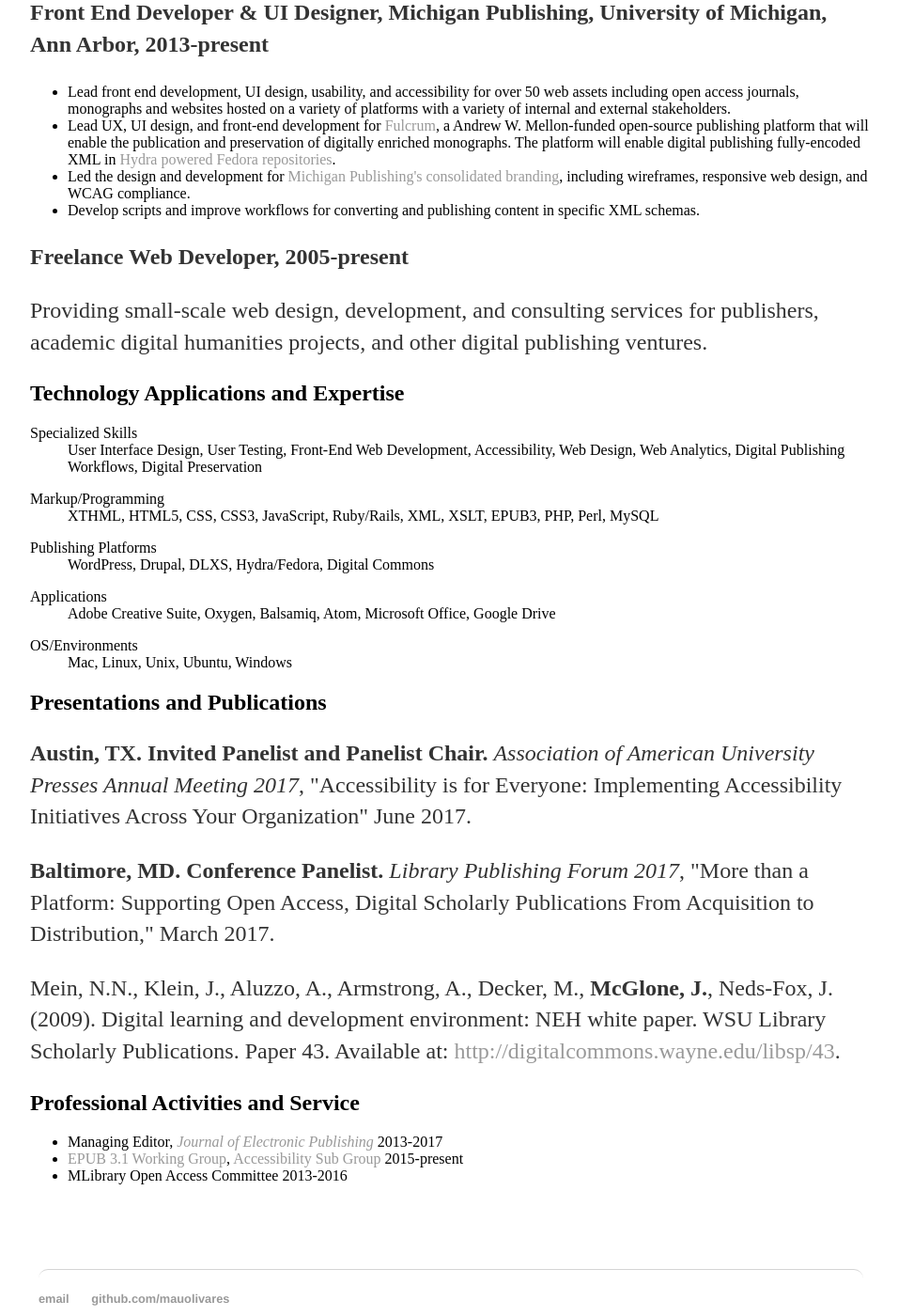
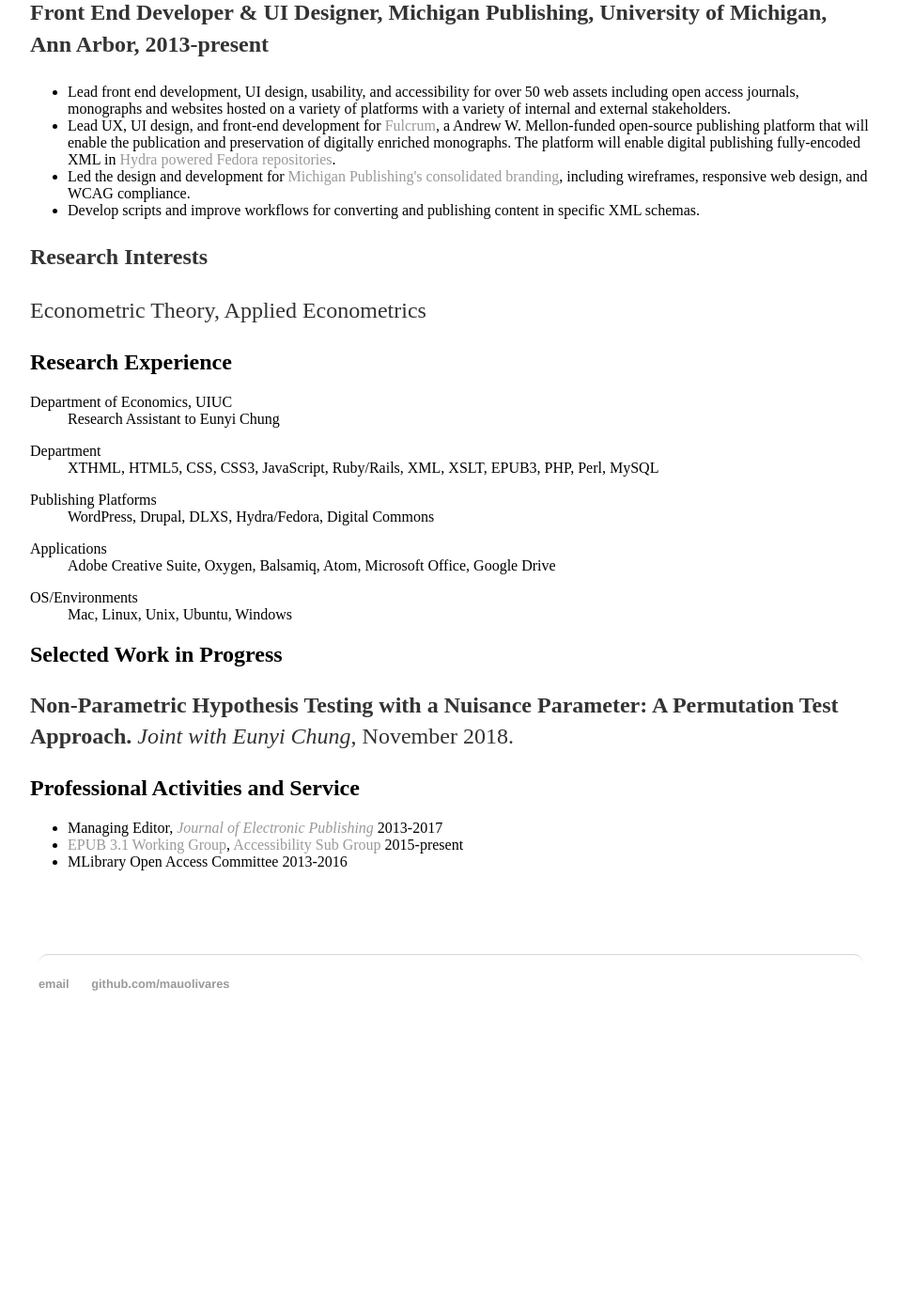
Before and after one commit to mauolivares/mauolivares.github.io, a Jekyll site: the page built from cv/index.html, in a window 1280 px wide and 1400 px high, scrolled down 579 px. Shown: the whole window at 94% size, without its empty margins (160-1116 px from the left). Built offline with Jekyll 4.4.1, drawn with Linux system fonts in a browser that asks for light colours; after the commit the page ends 1693 px from its top, so only the background shows below that; some of the changed text lies outside the part shown.

Commit message:
Update CV

```diff
--- a/cv/index.html
+++ b/cv/index.html
@@ -28,6 +28,7 @@ description: Current CV for Mauricio Olivares, 5th year PhD student in Economics
 				<p><strong>Instituto Tecnol&oacute;gico Aut&oacute;nomo de M&eacute;xico (ITAM)</strong></p>
 
 				<h2>Professional Employment</h2>
+
 				<p><strong>Front End Developer &amp; UI Designer, Michigan Publishing, University of Michigan, Ann Arbor, 2013-present</strong></p>
 				<ul>
 				<li>Lead front end development, UI design, usability, and accessibility for over 50 web assets including open access journals, monographs and websites hosted on a variety of platforms with a variety of internal and external stakeholders.</li>
@@ -37,16 +38,16 @@ description: Current CV for Mauricio Olivares, 5th year PhD student in Economics
 				</ul>
 
 
-				<p><strong>Freelance Web Developer, 2005-present</strong></p>
-					<p>Providing small-scale web design, development, and consulting services for publishers, academic digital humanities projects, and other digital publishing ventures.</p>
+				<p><strong>Research Interests</strong></p>
+					<p> Econometric Theory, Applied Econometrics</p>
 
-				<h2>Technology Applications and Expertise</h2>
+				<h2>Research Experience</h2>
 					<dl class="dl-horizontal">
-						<dt>Specialized Skills</dt>
-						<dd>User Interface Design, User Testing, Front-End Web Development, Accessibility, Web Design, Web Analytics, Digital Publishing Workflows, Digital Preservation</dd>
+						<dt>Department of Economics, UIUC</dt>
+						<dd>Research Assistant to Eunyi Chung</dd>
 					</dl>
 					<dl class="dl-horizontal">
-						<dt>Markup/Programming</dt>
+						<dt>Department</dt>
 						<dd>XTHML, HTML5, CSS, CSS3, JavaScript, Ruby/Rails, XML, XSLT, EPUB3, PHP, Perl, MySQL</dd>
 					</dl>
 					<dl class="dl-horizontal">
@@ -62,12 +63,8 @@ description: Current CV for Mauricio Olivares, 5th year PhD student in Economics
 						<dd>Mac, Linux, Unix, Ubuntu, Windows</dd>
 					</dl>
 
-					<h2>Presentations and Publications</h2>
-					<p><strong>Austin, TX. Invited Panelist and Panelist Chair.</strong> <em>Association of American University Presses Annual Meeting 2017</em>, "Accessibility is for Everyone: Implementing Accessibility Initiatives Across Your Organization" June 2017.</p>
-
-					<p><strong>Baltimore, MD. Conference Panelist.</strong> <em>Library Publishing Forum 2017</em>, "More than a Platform: Supporting Open Access, Digital Scholarly Publications From Acquisition to Distribution," March 2017.</p>
-
-					<p>Mein, N.N., Klein, J., Aluzzo, A., Armstrong, A., Decker, M., <strong>McGlone, J.</strong>, Neds-Fox, J. (2009). Digital learning and development environment: NEH white paper. WSU Library Scholarly Publications. Paper 43. Available at: <a href="http://digitalcommons.wayne.edu/libsp/43">http://digitalcommons.wayne.edu/libsp/43</a>.</p>
+					<h2>Selected Work in Progress</h2>
+					<p><strong>Non-Parametric Hypothesis Testing with a Nuisance Parameter: A Permutation Test Approach.</strong> <em>Joint with Eunyi Chung</em>, November 2018.</p>
 
 
 				<h2>Professional Activities and Service</h2>
```
Also changed, not shown: other parts of cv/index.html (+1 -1 lines).
